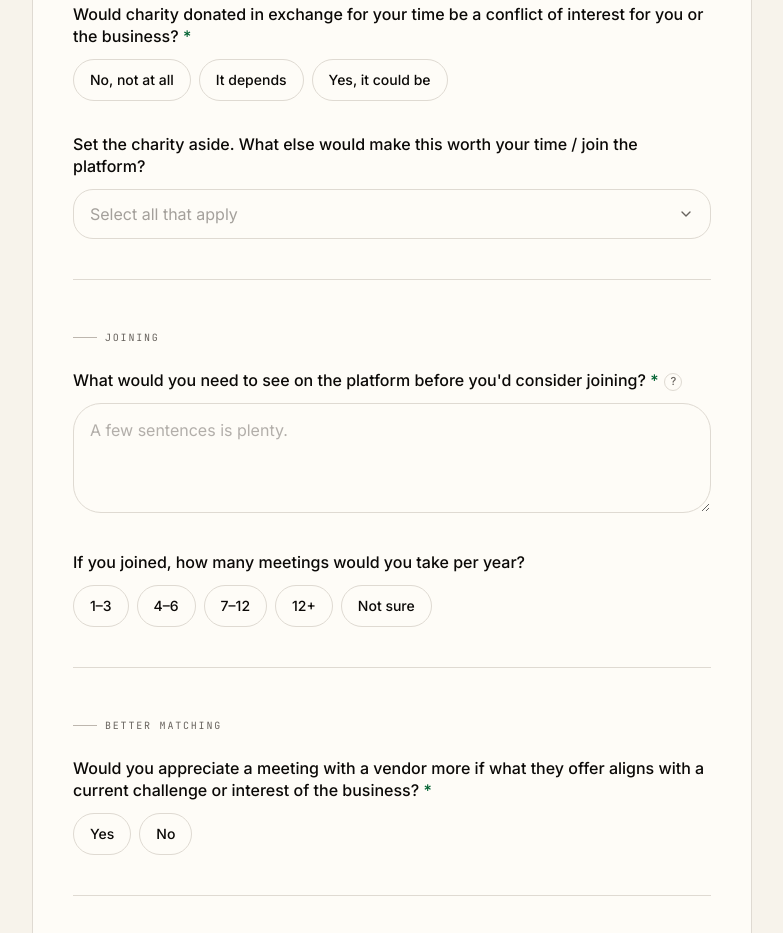
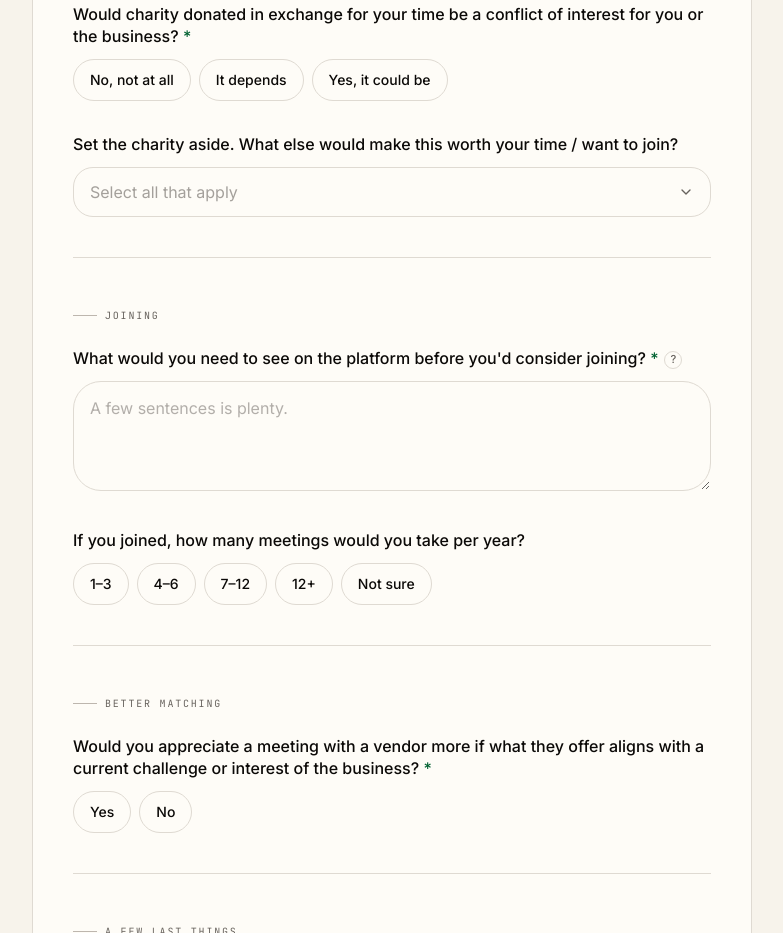
Before and after one commit to mitsubishyy/theGoodintro, a Next.js app: page /apply in a window 1280 px wide. Shown: the part 1300-2233 px from the top of the page, without its empty margins (248-1031 px from the left). Built offline with nearby package versions, Linux system fonts and the light colour scheme.

Commit message:
copy(apply): reword beyondCharity + mandatoryPutOff questions
Co-Authored-By: Claude Opus 4.7 (1M context) <noreply@anthropic.com>

```diff
--- a/app/apply/apply-form.tsx
+++ b/app/apply/apply-form.tsx
@@ -649,7 +649,7 @@ export default function ApplyForm() {
             </div>
           )}
 
-          <Field label="Set the charity aside. What else would make this worth your time / join the platform?">
+          <Field label="Set the charity aside. What else would make this worth your time / want to join?">
             <MultiSelectDropdown
               placeholder="Select all that apply"
               options={[
@@ -742,7 +742,7 @@ export default function ApplyForm() {
                   onChange={setShareWithVendor}
                 />
               </Field>
-              <Field label="Would making this questionnaire about your current interests and business goals mandatory put you off from joining the business?">
+              <Field label="If filling that questionnaire about your current interests were mandatory to join, would that put you off?">
                 <Pills
                   ariaLabel="Mandatory questionnaire"
                   options={["Yes", "No"]}
--- /dev/null
+++ b/mockups/thankyou-preview.html
@@ -0,0 +1,150 @@
+<!doctype html>
+<html lang="en">
+<head>
+<meta charset="utf-8" />
+<meta name="viewport" content="width=device-width, initial-scale=1" />
+<title>theGoodintro — Thank You popup preview</title>
+<link rel="preconnect" href="https://fonts.googleapis.com" />
+<link rel="preconnect" href="https://fonts.gstatic.com" crossorigin />
+<link href="https://fonts.googleapis.com/css2?family=Fraunces:ital,opsz,wght@1,9..144,400&family=Inter:wght@400;500;600&family=JetBrains+Mono:wght@500&display=swap" rel="stylesheet" />
+<style>
+  :root{
+    --background: oklch(0.965 0.012 85);
+    --foreground: oklch(0.14 0.006 70);
+    --card: oklch(0.99 0.006 85);
+    --muted-foreground: oklch(0.50 0.010 70);
+    --border: oklch(0.89 0.012 80);
+    --border-strong: oklch(0.78 0.014 75);
+    --primary: oklch(0.42 0.13 158);
+    --primary-foreground: oklch(0.985 0.003 85);
+    --mint-tint: oklch(0.95 0.022 155);
+    --stone-tint: oklch(0.93 0.012 80);
+    --cream-7: oklch(0.962 0.013 80);
+  }
+  *{box-sizing:border-box;margin:0;padding:0}
+  body{
+    font-family:"Inter",-apple-system,BlinkMacSystemFont,"Segoe UI",sans-serif;
+    background:var(--cream-7);color:var(--foreground);
+    min-height:100vh;-webkit-font-smoothing:antialiased;
+  }
+  /* faint hint of the page behind, like the real /apply */
+  .page-ghost{padding:48px 24px;max-width:760px;margin:0 auto;opacity:.28;filter:blur(1px);pointer-events:none}
+  .page-ghost h1{font-size:44px;font-weight:600;letter-spacing:-.03em;line-height:1.05}
+  .page-ghost .it{font-family:"Fraunces",Georgia,serif;font-style:italic;color:var(--primary)}
+  .page-ghost p{margin-top:18px;font-size:18px;color:var(--muted-foreground);line-height:1.6}
+
+  .backdrop{
+    position:fixed;inset:0;display:flex;align-items:flex-start;justify-content:center;
+    overflow-y:auto;padding:32px 16px;background:rgba(20,18,16,.45);
+    -webkit-backdrop-filter:blur(4px);backdrop-filter:blur(4px);
+  }
+  .card{
+    position:relative;margin-top:5vh;width:100%;max-width:512px;
+    background:var(--card);border:1px solid var(--border);border-radius:24px;
+    padding:36px;box-shadow:0 24px 80px rgba(0,0,0,.20);
+  }
+  @media (max-width:560px){.card{padding:26px}}
+  .x{
+    position:absolute;right:16px;top:16px;width:32px;height:32px;border:0;
+    border-radius:50%;background:transparent;color:var(--muted-foreground);
+    font-size:16px;cursor:pointer;display:grid;place-items:center;
+  }
+  .x:hover{background:oklch(0.94 0.010 80)}
+  .seclabel{
+    display:inline-flex;align-items:center;gap:8px;font-family:"JetBrains Mono",monospace;
+    font-size:10px;text-transform:uppercase;letter-spacing:.18em;color:var(--muted-foreground);
+  }
+  .seclabel .rule{width:24px;height:1px;background:var(--border-strong)}
+  h2{margin-top:16px;font-size:28px;font-weight:600;letter-spacing:-.02em;line-height:1.25}
+  .serif-italic{font-family:"Fraunces",Georgia,serif;font-style:italic;font-weight:400;color:var(--primary)}
+  .g{color:var(--primary)}
+  .lede{margin-top:14px;font-size:14px;color:var(--muted-foreground);line-height:1.6}
+  .divider{margin-top:24px;border-top:1px solid var(--border);padding-top:22px}
+  .eyebrow{
+    font-family:"JetBrains Mono",monospace;font-size:10px;text-transform:uppercase;
+    letter-spacing:.18em;color:var(--muted-foreground);margin-bottom:8px;
+  }
+  .qlabel{font-size:15px;font-weight:500;color:var(--foreground);margin-bottom:12px}
+  .row{display:flex;gap:8px;margin-top:12px}
+  @media (max-width:560px){.row{flex-direction:column}}
+  input{
+    flex:1;border:1px solid var(--border);background:var(--background);
+    border-radius:12px;padding:11px 14px;font-size:14px;color:var(--muted-foreground);
+    font-family:inherit;outline:none;
+  }
+  input.email{background:var(--card);color:var(--foreground)}
+  .btn-solid{
+    flex-shrink:0;border:0;border-radius:999px;background:var(--foreground);
+    color:var(--primary-foreground);padding:11px 20px;font-size:14px;font-weight:500;
+    cursor:pointer;font-family:inherit;
+  }
+  .btn-ghost{
+    flex-shrink:0;border:1px solid var(--border);background:var(--card);
+    color:var(--foreground);border-radius:999px;padding:11px 20px;font-size:14px;
+    font-weight:500;cursor:pointer;font-family:inherit;
+  }
+  .pills{display:flex;gap:8px}
+  .pill{
+    border:1px solid var(--border);background:transparent;color:var(--foreground);
+    border-radius:999px;padding:10px 18px;font-size:14px;font-weight:500;
+    cursor:pointer;font-family:inherit;
+  }
+  .pill.on{background:var(--foreground);color:var(--primary-foreground);border-color:var(--foreground)}
+  .privacy{margin-top:18px;background:var(--mint-tint);border-radius:14px;padding:16px 18px;font-size:13px;color:var(--muted-foreground);line-height:1.6}
+  .center{margin-top:26px;text-align:center}
+  .link{background:0;border:0;color:var(--muted-foreground);font-size:14px;cursor:pointer;font-family:inherit}
+  .note{position:fixed;left:0;right:0;bottom:0;text-align:center;font-family:"JetBrains Mono",monospace;font-size:11px;letter-spacing:.12em;text-transform:uppercase;color:var(--muted-foreground);padding:10px;background:var(--cream-7)}
+</style>
+</head>
+<body>
+
+  <!-- faint suggestion of the survey page behind the popup -->
+  <div class="page-ghost" aria-hidden="true">
+    <h1>Help me get this <span class="it">right</span>.</h1>
+    <p>I&rsquo;m building a marketplace that connects technology vendors with senior executives for short, qualified, one-to-one meetings&hellip;</p>
+  </div>
+
+  <div class="backdrop">
+    <div class="card" role="dialog" aria-modal="true" aria-label="Thank you">
+      <button class="x" aria-label="Close">&#10005;</button>
+
+      <div class="seclabel"><span class="rule"></span>Received</div>
+
+      <h2>Thank you, Sarah. <span class="serif-italic">This genuinely helps.</span></h2>
+
+      <p class="lede">Your answers go straight into shaping how the<span class="g">Good</span>intro works. Nothing you shared is sold or made public.</p>
+
+      <!-- Share -->
+      <div class="divider">
+        <div class="eyebrow">Pass it on</div>
+        <p class="lede" style="margin-top:0">If you know other senior leaders who would have a view, sharing this would mean a great deal.</p>
+        <div class="row">
+          <input readonly value="https://thebigintro.vercel.app/apply" />
+          <button class="btn-solid">Share</button>
+        </div>
+      </div>
+
+      <!-- Copy of answers -->
+      <div class="divider">
+        <div class="qlabel">Would you like a copy of your answers?</div>
+        <div class="pills">
+          <button class="pill on">Yes</button>
+          <button class="pill">No</button>
+        </div>
+        <!-- shown because "Yes" is selected -->
+        <div class="row">
+          <input class="email" placeholder="you@company.com" />
+          <button class="btn-ghost">Send me a copy</button>
+        </div>
+      </div>
+
+      <div class="center">
+        <button class="link">Done</button>
+      </div>
+    </div>
+  </div>
+
+  <div class="note">Static preview &middot; exact colours &amp; fonts from the live form</div>
+
+</body>
+</html>
```
